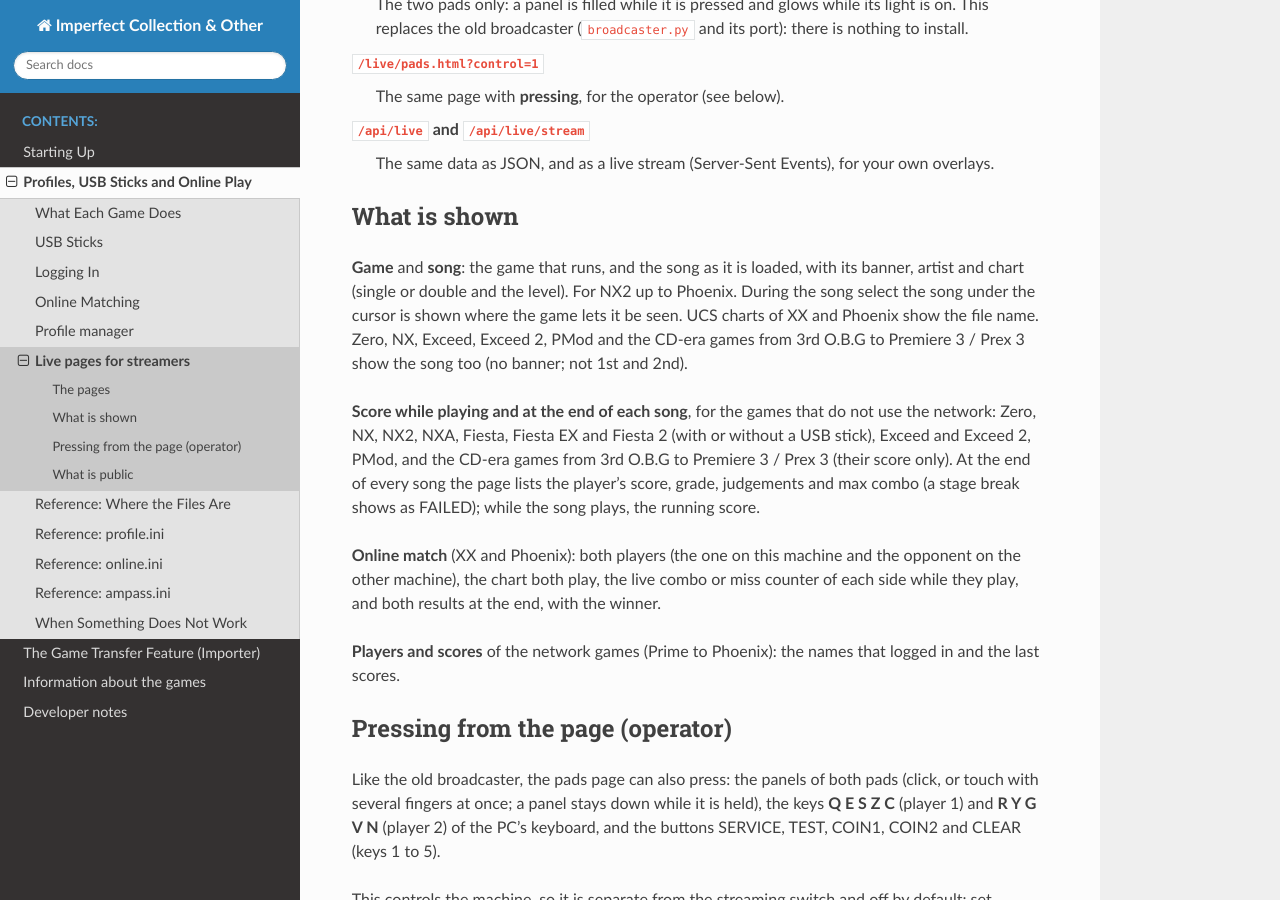
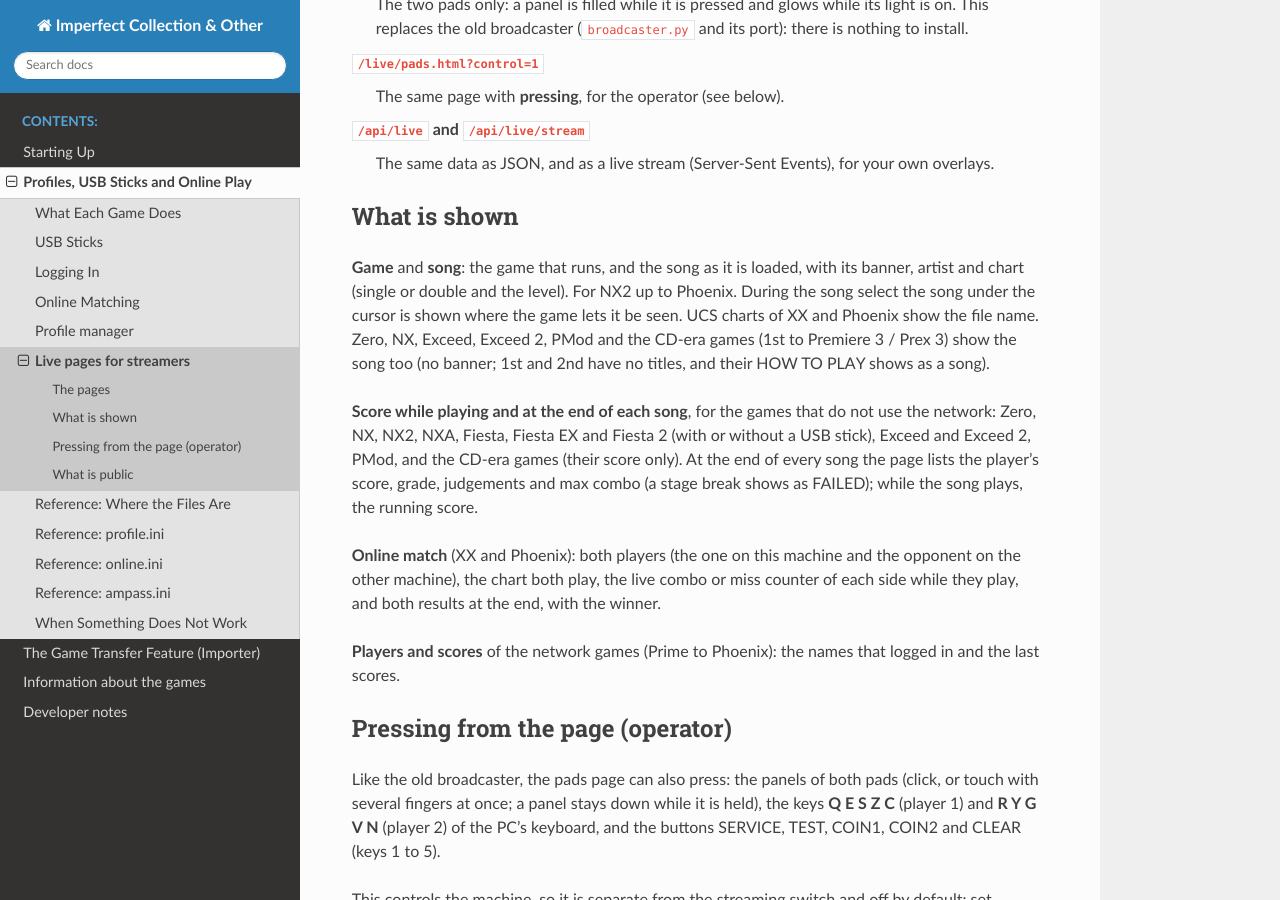
Before and after one commit to ckdur/imperfect-manual, a Sphinx documentation site: the page built from docs/online/streaming.rst, in a window 1280 px wide and 900 px high, scrolled down 705 px. Built offline with Sphinx 7.4.7 and the Read the Docs theme 3.1.0, drawn with Linux system fonts in a browser that asks for light colours.

Commit message:
streaming: 1st and 2nd on the live pages
Co-Authored-By: Claude Opus 5.5 <noreply@anthropic.com>

```diff
--- a/docs/online/streaming.rst
+++ b/docs/online/streaming.rst
@@ -46,13 +46,12 @@ What is shown
 with its banner, artist and chart (single or double and the level). For
 NX2 up to Phoenix. During the song select the song under the cursor is shown
 where the game lets it be seen. UCS charts of XX and Phoenix show the file
-name. Zero, NX, Exceed, Exceed 2, PMod and the CD-era games from 3rd O.B.G to
-Premiere 3 / Prex 3 show the song too (no banner; not 1st and 2nd).
+name. Zero, NX, Exceed, Exceed 2, PMod and the CD-era games (1st to Premiere 3 / Prex 3) show the song too
+(no banner; 1st and 2nd have no titles, and their HOW TO PLAY shows as a song).
 
 **Score while playing and at the end of each song**, for the games that do
 not use the network: Zero, NX, NX2, NXA, Fiesta, Fiesta EX and Fiesta 2 (with or
-without a USB stick), Exceed and Exceed 2, PMod, and the CD-era games from
-3rd O.B.G to Premiere 3 / Prex 3 (their score only). At the end of every
+without a USB stick), Exceed and Exceed 2, PMod, and the CD-era games (their score only). At the end of every
 song the page lists the player's score, grade, judgements and max combo
 (a stage break shows as FAILED); while the song plays, the running score.
 
```
